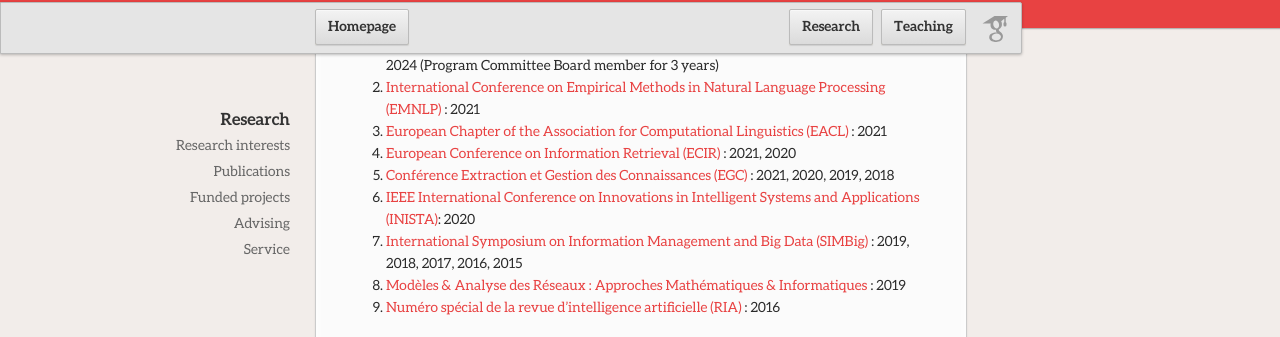
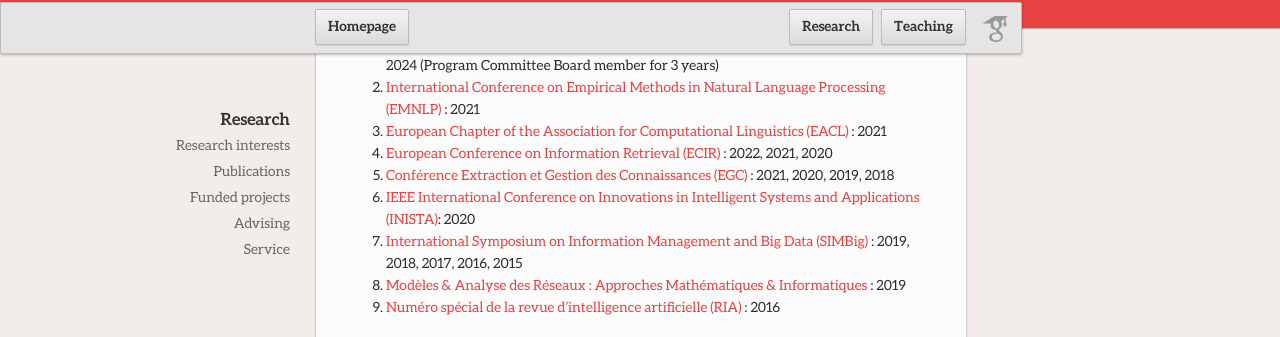
Before and after one commit to AdrienGuille/adrienguille.github.io, a Jekyll site: the page built from research.md, in a window 1280 px wide and 900 px high, scrolled down 1654 px. Shown: the part 113-450 px from the top of the window. Built offline with Jekyll 4.4.1, drawn with Linux system fonts in a browser that asks for light colours; our own code applies the rules of GitHub Pages for plain Markdown files.

Commit message:
Update research.md

```diff
--- a/research.md
+++ b/research.md
@@ -58,7 +58,7 @@
 - [International Joint Conference on Artificial Intelligence (IJCAI)](#) : 2021, from 2022 to 2024 (Program Committee Board member for 3 years)
 - [International Conference on Empirical Methods in Natural Language Processing (EMNLP)](#) : 2021
 - [European Chapter of the Association for Computational Linguistics (EACL)](#) : 2021
-- [European Conference on Information Retrieval (ECIR)](https://link.springer.com/conference/ecir) : 2021, 2020
+- [European Conference on Information Retrieval (ECIR)](https://link.springer.com/conference/ecir) : 2022, 2021, 2020
 - [Conférence Extraction et Gestion des Connaissances (EGC)](http://www.egc.asso.fr/category/manifestations/conferences) : 2021, 2020, 2019, 2018
 - [IEEE International Conference on Innovations in Intelligent Systems and Applications (INISTA)](http://inista.org): 2020
 - [International Symposium on Information Management and Big Data (SIMBig)](https://simbig.org) : 2019, 2018, 2017, 2016, 2015
```
